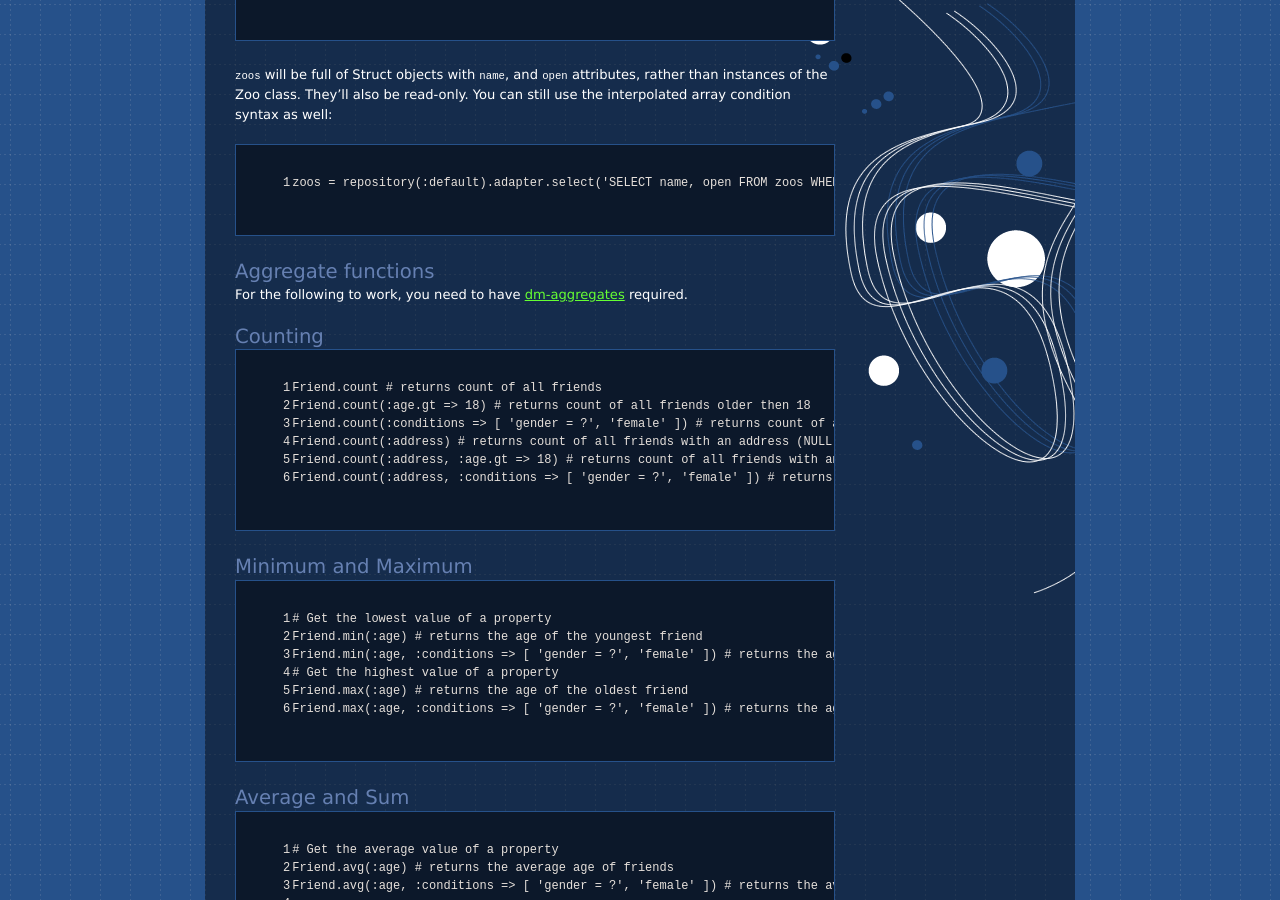
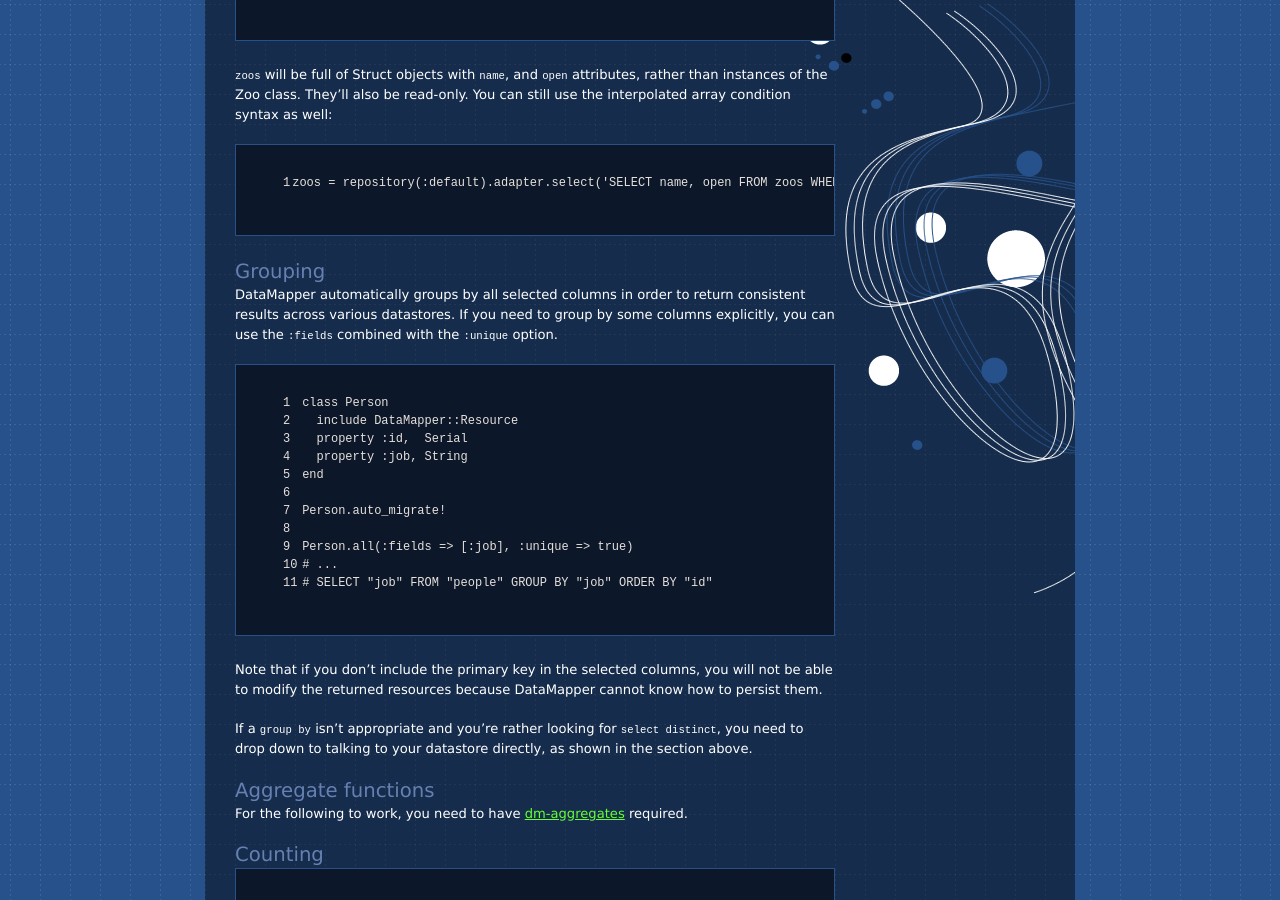
Before and after one commit to datamapper/datamapper.github.com, a Jekyll site: the page built from docs/find.markdown, in a window 1280 px wide and 900 px high, scrolled down 5365 px. Built offline with Jekyll 4.4.1, drawn with Linux system fonts in a browser that asks for light colours.

Commit message:
Explain how to do GROUP BY queries on /docs/find

```diff
--- a/docs/find.markdown
+++ b/docs/find.markdown
@@ -272,6 +272,37 @@ the interpolated array condition syntax as well:
 zoos = repository(:default).adapter.select('SELECT name, open FROM zoos WHERE name = ?', 'Awesome Zoo')
 {% endhighlight %}
 
+Grouping
+--------
+
+DataMapper automatically groups by all selected columns in order to
+return consistent results across various datastores. If you need to
+group by some columns explicitly, you can use the `:fields` combined
+with the `:unique` option.
+
+
+{% highlight ruby linenos %}
+class Person
+  include DataMapper::Resource
+  property :id,  Serial
+  property :job, String
+end
+
+Person.auto_migrate!
+
+Person.all(:fields => [:job], :unique => true)
+# ...
+# SELECT "job" FROM "people" GROUP BY "job" ORDER BY "id"
+{% endhighlight %}
+
+Note that if you don't include the primary key in the selected columns,
+you will not be able to modify the returned resources because DataMapper
+cannot know how to persist them.
+
+If a `group by` isn't appropriate and you're rather looking for `select
+distinct`, you need to drop down to talking to your datastore directly,
+as shown in the section above.
+
 Aggregate functions
 -------------------
 For the following to work, you need to have
```
